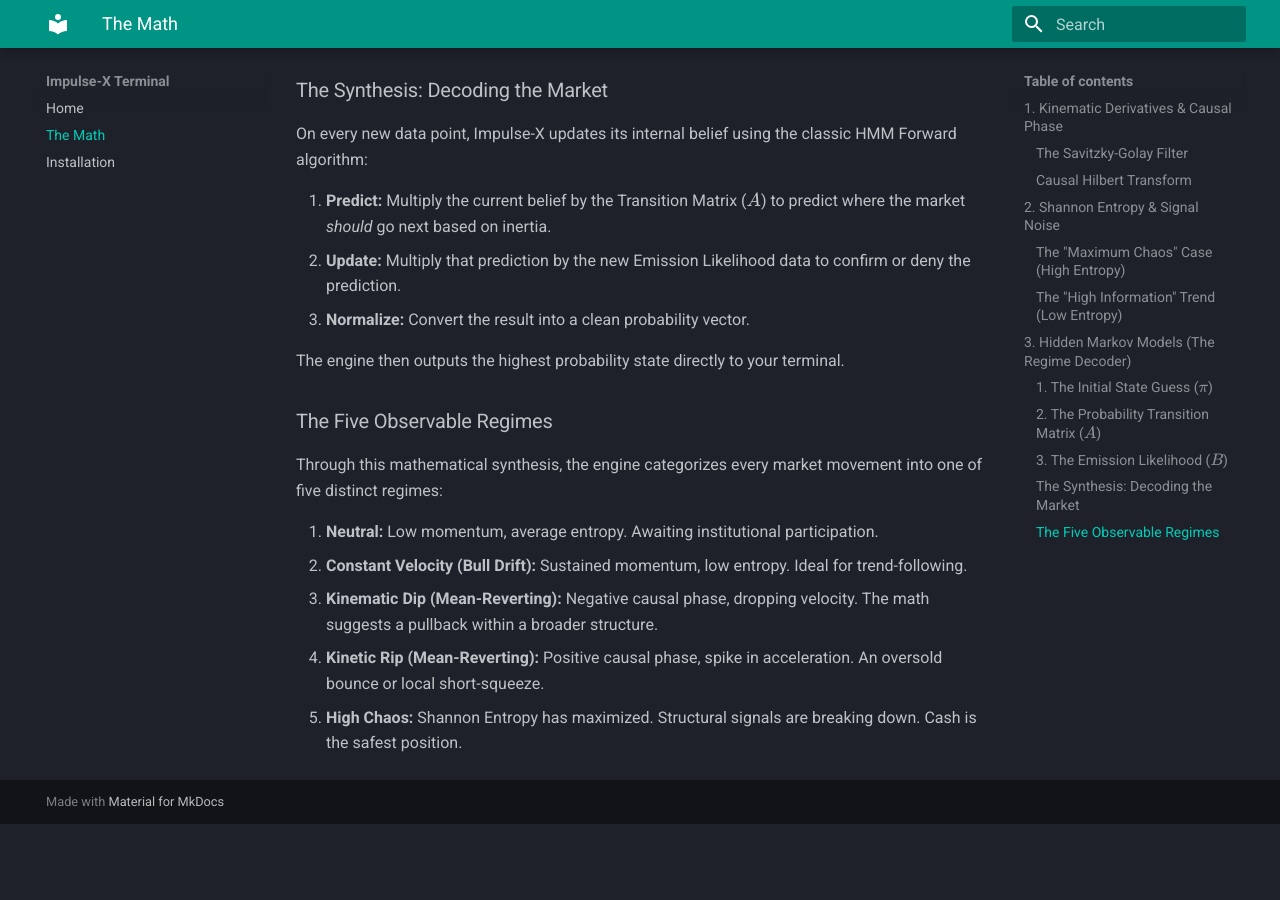
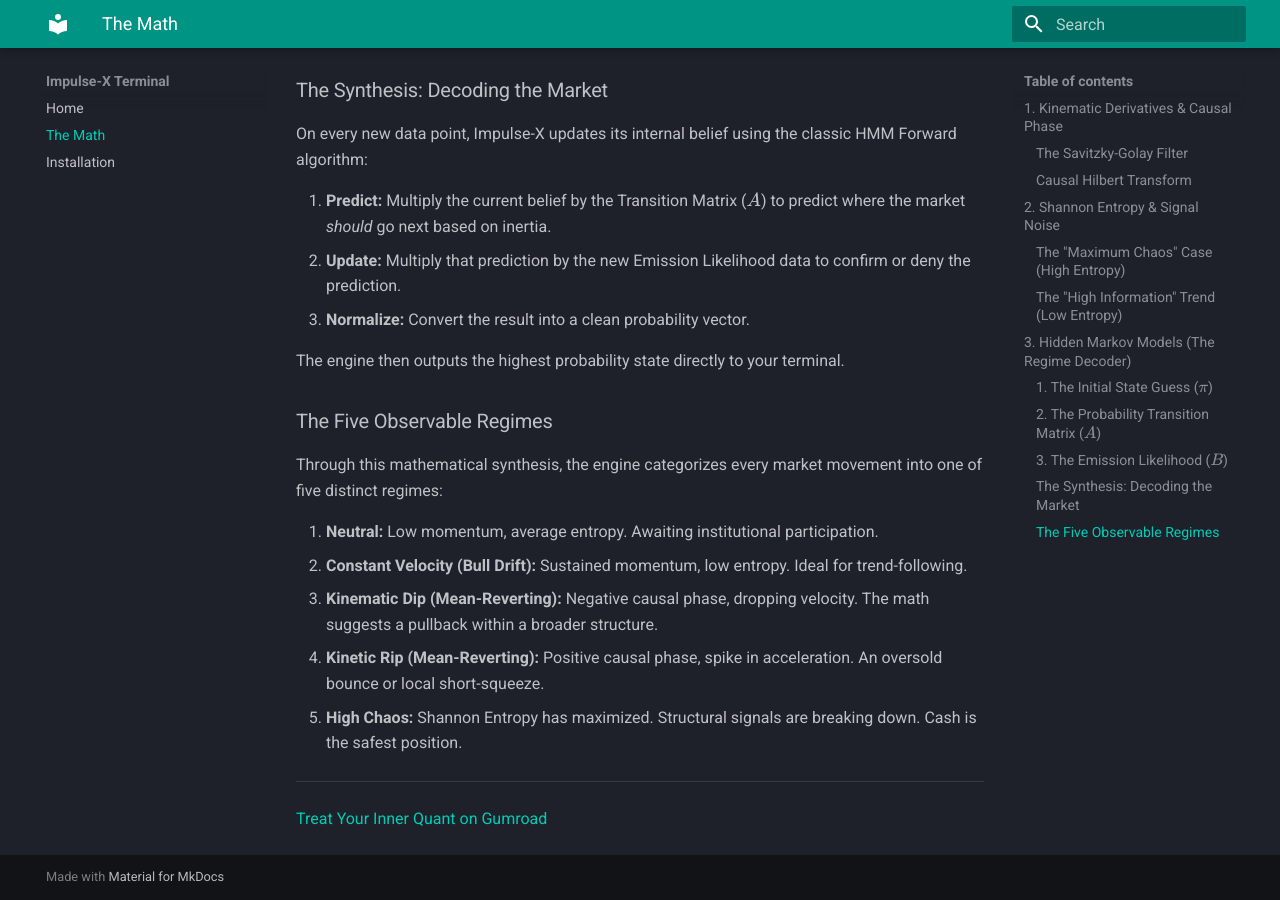
Before and after one commit to konvsys/impulse-docs, an MkDocs documentation site: the page built from docs/math.md, in a window 1280 px wide and 900 px high, scrolled down 3699 px. Built offline with MkDocs 1.6.1 and Material for MkDocs 9.7.7, drawn with Linux system fonts in a browser that asks for light colours; formulas are drawn with MathJax 3; before the commit the page ends 4523 px from its top, so only the background shows below that.

Commit message:
Update math.md

```diff
--- a/docs/math.md
+++ b/docs/math.md
@@ -123,3 +123,6 @@ Through this mathematical synthesis, the engine categorizes every market movemen
 3. **Kinematic Dip (Mean-Reverting):** Negative causal phase, dropping velocity. The math suggests a pullback within a broader structure.
 4. **Kinetic Rip (Mean-Reverting):** Positive causal phase, spike in acceleration. An oversold bounce or local short-squeeze.
 5. **High Chaos:** Shannon Entropy has maximized. Structural signals are breaking down. Cash is the safest position.
+
+---
+[Treat Your Inner Quant on Gumroad](https://konvolut.gumroad.com/l/wjtou)
```
